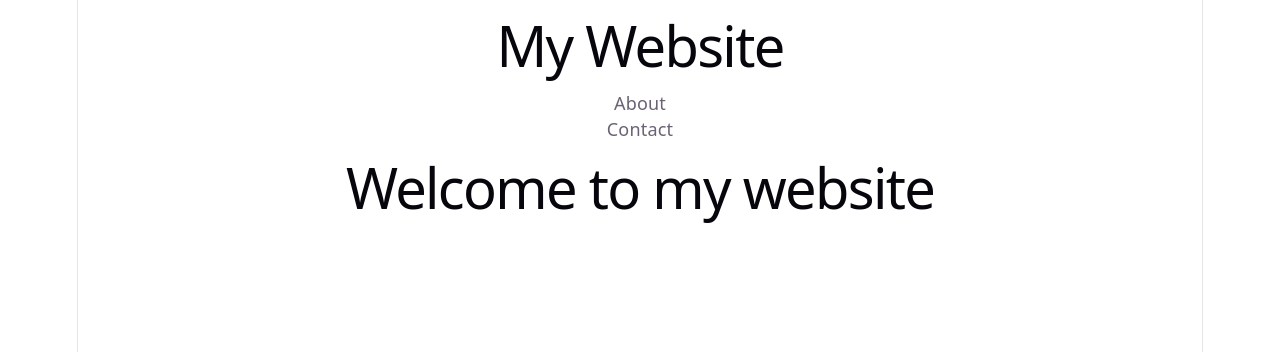
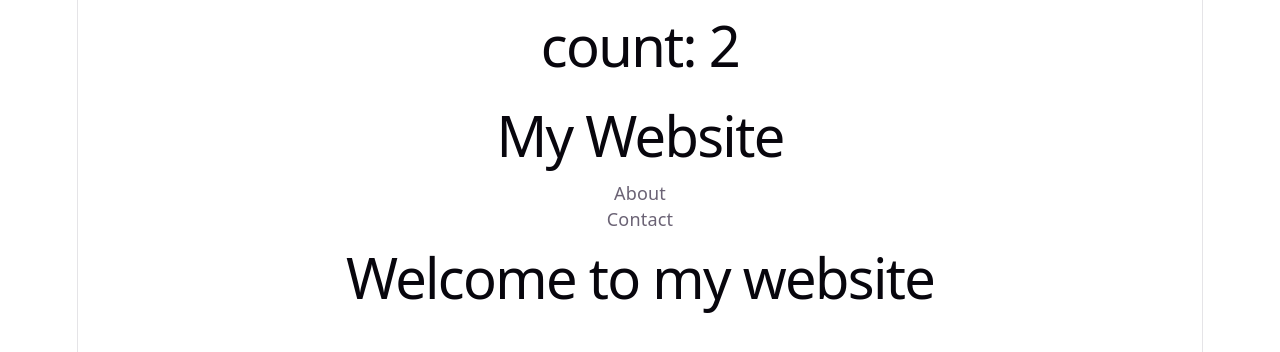
Before and after one commit to telusko-aliens/react-complete-course, a React (Vite) app in the folder module-02-components-and-props/: page / in a window 1280 px wide. Shown: the top 352 px of the page. Built offline with nearby package versions, Linux system fonts and the light colour scheme.

Commit message:
Module 02 Topic 04: Strict Mode

```diff
--- a/module-02-components-and-props/src/App.jsx
+++ b/module-02-components-and-props/src/App.jsx
@@ -6,11 +6,17 @@ import './App.css'
 import Navbar from './Navbar'
 import MainComponent from './MainComponent'
 
+let count = 0;
+
 function App() {
-  const [count, setCount] = useState(0)
+
+  count++
+  // console.log("Hello App component")
+  console.log('count:', count)
 
   return (
     <>
+      <h1>count: {count}</h1>
       <Navbar />
       <MainComponent />
     </>
```
